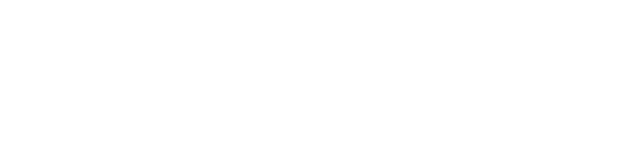
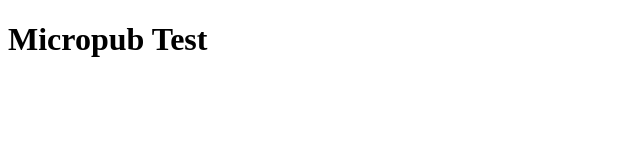
Before and after one commit to naivchan/micropub-test, a website: page src/index.html in a window 1280 px wide. Shown: the whole page, without its empty margins (0-640 px from the left). Drawn offline with Linux system fonts and the light colour scheme.

Commit message:
Update index.html

```diff
--- a/src/index.html
+++ b/src/index.html
@@ -8,3 +8,5 @@
 <link rel="token_endpoint" href="https://tokens.indieauth.com/token">
 
 </head>
+
+<h1>Micropub Test</h1>
```
